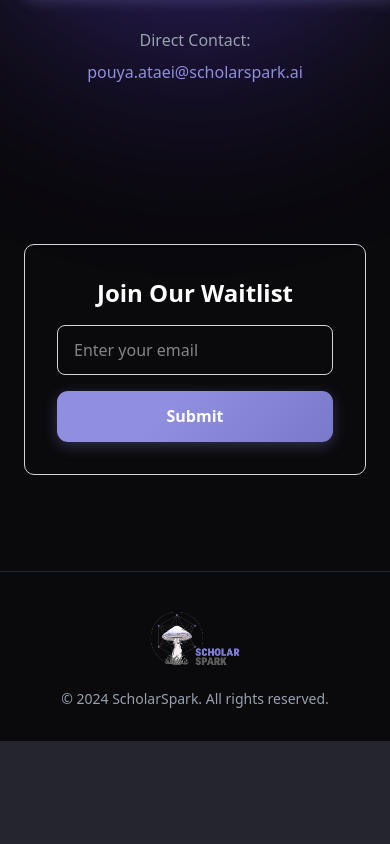
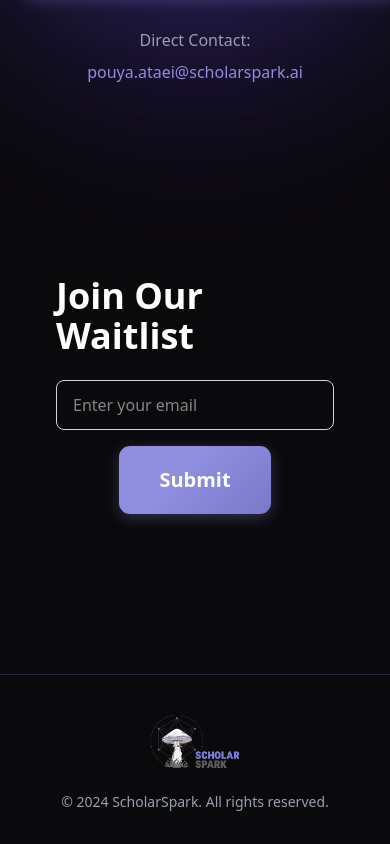
Before and after one commit to Shahab-hsni/scholar-spark-landingpage, a React (Vite) app: page / in a window 390 px wide. Shown: the part 7783-8627 px from the top of the page. Before the commit the page ends 8524 px from the top, so only its background shows below. Built offline with nearby package versions, Linux system fonts and the light colour scheme; a web font is replaced by a local one.

Commit message:
Aligning styles

```diff
--- a/src/components/ui/MailerLiteFullEmbed.tsx
+++ b/src/components/ui/MailerLiteFullEmbed.tsx
@@ -33,10 +33,10 @@ export function MailerliteFullEmbed() {
 
     return (
         <div
-            className="relative w-full p-8 rounded-lg mb-4 flex flex-col items-center border border-gray-300"
+            className="relative w-full p-8 rounded-lg mb-4 flex flex-col items-center"
         >
             <h2
-                className="relative mb-4 text-2xl font-bold text-center"
+                className="text-4xl md:text-5xl font-bold mb-6"
             >
                 Join Our Waitlist
             </h2>
@@ -62,7 +62,8 @@ export function MailerliteFullEmbed() {
                         required
                         className="w-full px-4 py-3 border border-gray-300 rounded-md focus:outline-none focus:ring-2 focus:ring-blue-500"
                     />
-                    <GradientButton type="submit" className="w-full">
+                    <GradientButton type="submit"
+                    className="px-10 py-5 text-xl flex items-center space-x-3 mx-auto group mb-8 w-max">
                         Submit
                     </GradientButton>
                 </div>
```
